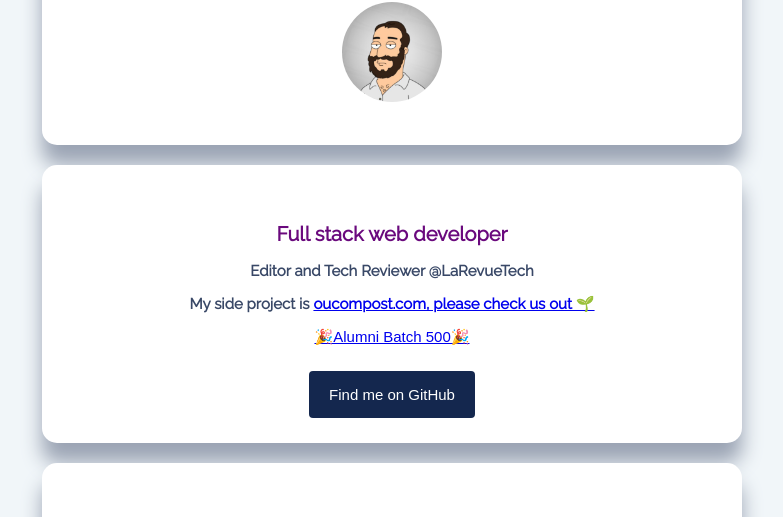
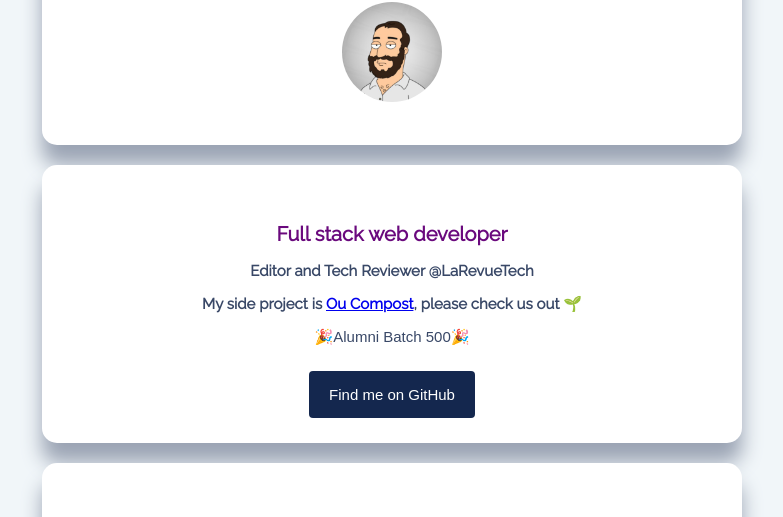
Before and after one commit to asulukdjian/profile, a plain HTML site: page index.html in a window 1280 px wide. Shown: the part 152-669 px from the top of the page, without its empty margins (248-1031 px from the left). Drawn offline with Linux system fonts and the light colour scheme.

Commit message:
link fixed to oucompost.com

```diff
--- a/index.html
+++ b/index.html
@@ -20,7 +20,7 @@
     <div class="card-white" id="introduction">
       <h2>Full stack web developer</h2>
       <h3>Editor and Tech Reviewer @LaRevueTech</h3>
-      <h3>My side project is <a href="https://www.oucompost.com" target="_blank">oucompost.com, please check us out 🌱</h3>
+      <h3>My side project is <a href="https://www.oucompost.com" target="_blank">Ou Compost</a>, please check us out 🌱</h3>
       <p class="batch">🎉Alumni Batch 500🎉</p>
 
       <a class="btn-blue" href="https://github.com/asulukdjian">Find me on GitHub</a>
```
